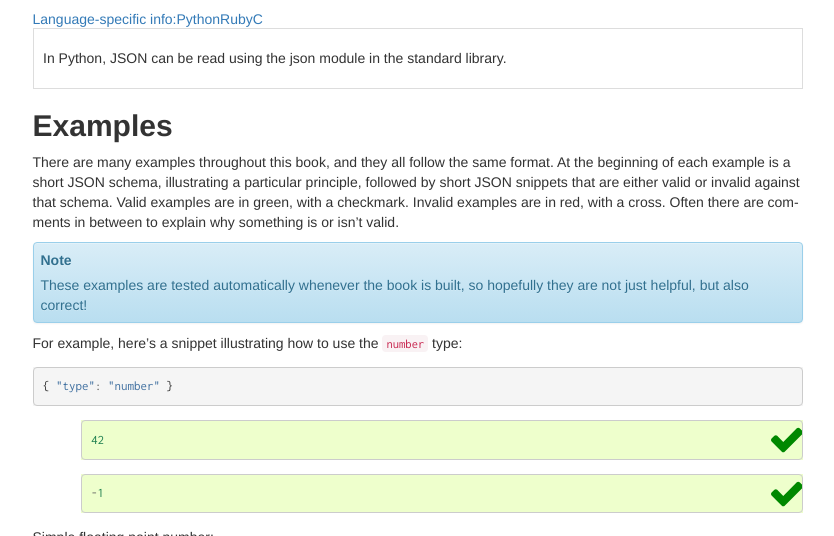
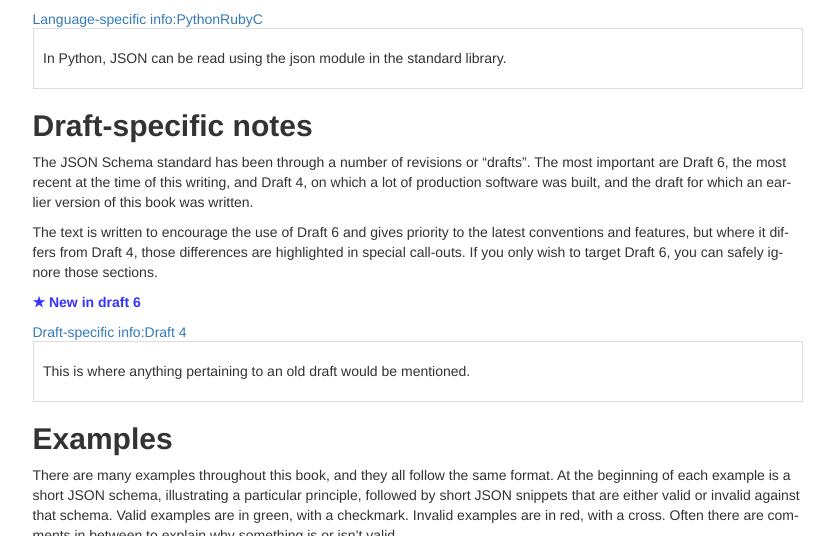
Before and after one commit to json-schema-org/understanding-json-schema, a Sphinx documentation site: the page built from source/conventions.rst, in a window 1280 px wide and 900 px high, cut to the strip 364-900 px from the top of the window. Shown: the whole strip, without its empty margins (330-1164 px from the left). Built offline with Sphinx 7.4.7, drawn with Linux system fonts in a browser that asks for light colours; some web fonts are replaced.

Commit message:
Clarify things around the drafts

```diff
--- a/source/basics.rst
+++ b/source/basics.rst
@@ -107,6 +107,8 @@ you control, for example::
 
 The details of `id` become more apparent when you start `structuring`.
 
+|draft6|
+
 .. draft_specific::
 
     --Draft 4
--- a/source/conventions.rst
+++ b/source/conventions.rst
@@ -35,6 +35,27 @@ JSON in a few different languages:
     For C, you may want to consider using `Jansson
     <http://www.digip.org/jansson/>`_ to read and write JSON.
 
+Draft-specific notes
+--------------------
+
+The JSON Schema standard has been through a number of revisions or "drafts". The
+most important are Draft 6, the most recent at the time of this writing, and
+Draft 4, on which a lot of production software was built, and the draft for
+which an earlier version of this book was written.
+
+The text is written to encourage the use of Draft 6 and gives
+priority to the latest conventions and features, but where it differs from Draft
+4, those differences are highlighted in special call-outs. If you only wish to
+target Draft 6, you can safely ignore those sections.
+
+|draft6|
+
+.. draft_specific::
+
+   --Draft 4
+   This is where anything pertaining to an old draft would be mentioned.
+
+
 Examples
 --------
 
--- a/source/index.rst
+++ b/source/index.rst
@@ -24,7 +24,7 @@ validator---just yet.
 
 .. note::
 
-    This book describes JSON Schema draft 4. The most recent version is draft 7
+    This book describes JSON Schema draft 6. The most recent version is draft 7
     --- stay tuned, updates are coming! Earlier and later versions of JSON Schema
     are not completely compatible with the format described here.
 
```
